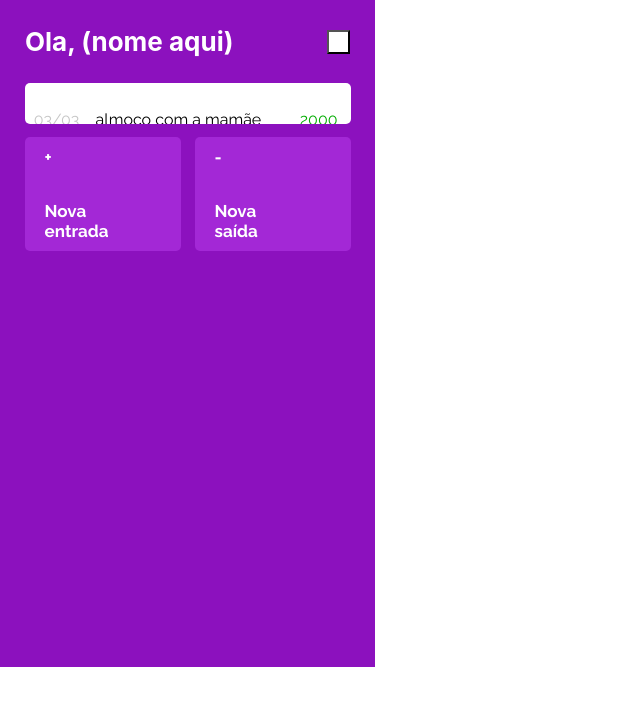
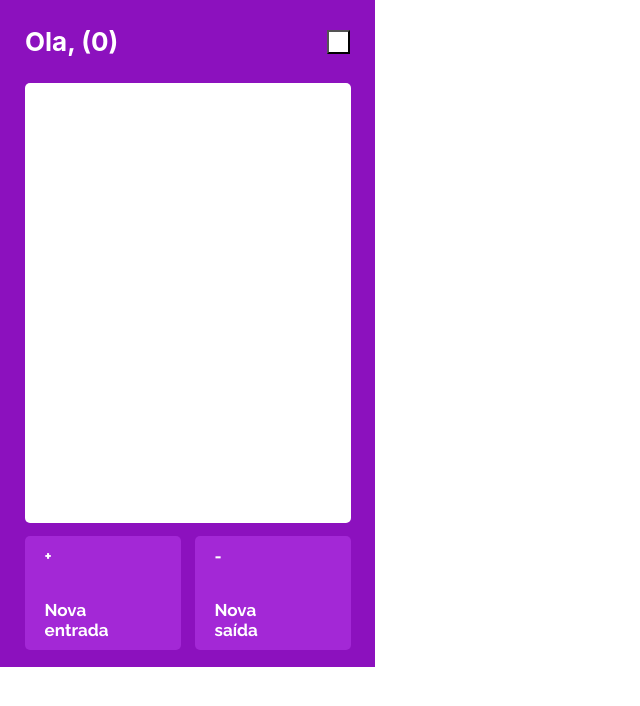
Before and after one commit to julianof03/projeto13-mywallet-front, a React (Create React App) app: page /listscreen in a window 1280 px wide. Shown: the top 706 px of the page, without its empty margins (0-640 px from the left). Built offline with nearby package versions, Linux system fonts and the light colour scheme; a web font is replaced by a local one.

Commit message:
add output List

```diff
--- a/src/component/listscreen.js
+++ b/src/component/listscreen.js
@@ -1,123 +1,42 @@
 import { useState } from "react";
 import { Link, useNavigate } from "react-router-dom";
+import axios from "axios";
 import styled from "styled-components";
 import React from "react";
 import "@fontsource/saira-stencil-one";
 
 
 export default function ListScreen() {
-    const [name, SetName] = useState([]);
-    const [email, SetEmail] = useState([]);
-    const [password, SetPassword] = useState([]);
-    const [spassword, SetSPassword] = useState([]);
-    const [disbleinput, SetDisbleinput] = useState('');
-    const [loading, SetLoading] = useState(false);
-
-    const listarr = [{
+    const [list, SetList] = useState([]);
+    const listarr = {
         day: "03/03",
         text: "almoço com a mamãe",
         type: "in",
         amount: "2000"
-    },
-    {
-        day: "03/03",
-        text: "almoço com a mamãe",
-        type: "out",
-        amount: "2000"
-    },
-    {
-        day: "03/03",
-        text: "almoço com a mamãe",
-        type: "in",
-        amount: "2000"
-    },
-    {
-        day: "03/03",
-        text: "almoço com a mamãe",
-        type: "out",
-        amount: "2000"
-    },
-    {
-        day: "03/03",
-        text: "almoço com a mamãe",
-        type: "out",
-        amount: "2000"
-    },
-    {
-        day: "03/03",
-        text: "almoço com a mamãe",
-        type: "out",
-        amount: "2000"
-    },
-    {
-        day: "03/03",
-        text: "almoço com a mamãe",
-        type: "out",
-        amount: "2000"
-    },
-    {
-        day: "03/03",
-        text: "almoço com a mamãe",
-        type: "out",
-        amount: "2000"
-    },
-    {
-        day: "03/03",
-        text: "almoço com a mamãe",
-        type: "out",
-        amount: "2000"
-    },
-    {
-        day: "03/03",
-        text: "almoço com a mamãe",
-        type: "out",
-        amount: "2000"
-    },
-    {
-        day: "03/03",
-        text: "almoço com a mamãe",
-        type: "out",
-        amount: "2000"
-    },
-    {
-        day: "03/03",
-        text: "almoço com a mamãe",
-        type: "out",
-        amount: "2000"
-    },
-    {
-        day: "03/03",
-        text: "almoço com a mamãe",
-        type: "out",
-        amount: "2000"
-    },
-    {
-        day: "03/03",
-        text: "almoço com a mamãe",
-        type: "out",
-        amount: "2000"
-    },
-    {
-        day: "03/03",
-        text: "almoço com a mamãe",
-        type: "out",
-        amount: "2000"
-    },
-    {
-        day: "03/03",
-        text: "almoço com a mamãe",
-        type: "out",
-        amount: "2000"
-    },]
+    };
+    let soma = 0;
+    function refreshList(){
+        let conta = 2;
+        const requisicao = axios.get("http://localhost:5000/listscreen");
+        requisicao.then(resposta => {
+            SetList(resposta.data);
+		})
+        list.map((e)=> {
+            let num = parseFloat(e.amount)
+            console.log(num);
+            conta += num;
+            console.log(conta)});
+        soma = conta;
+    }
 
     return (
         <Container>
             <TopBar placeholder="topbar">
-                <p>Ola, (nome aqui)</p>
-                <button></button>
+                <p>Ola, ({soma})</p>
+                <button onClick={refreshList}></button>
             </TopBar>
             <List>
-                <p className="listitem">{listarr.map((e) =>
+                <p className="listitem">{list.map((e) =>
                     <div className="singleItem">
                         <div><p className="day">{e.day}</p> <p>{e.text}</p></div>
                         <p className={e.type}>{e.amount}</p>
@@ -140,6 +59,7 @@ export default function ListScreen() {
             </Buttons>
         </Container>);
 }
+
 const Container = styled.div`
     width: 375px;
     height: 667px;
@@ -171,8 +91,9 @@ const Container = styled.div`
 const List = styled.div`
     display: flex;
     width: 326px;
-    height: 41px;
-    align-items: center;
+    min-height:440px;
+    max-height: 440px;
+    align-items: flex-end;
     justify-content: flex-start;
     flex-direction: column;
     background-color: #ffffff;
--- a/src/component/newinscreen.js
+++ b/src/component/newinscreen.js
@@ -2,33 +2,47 @@ import { useState } from "react";
 import { Link, useNavigate } from "react-router-dom";
 import styled from "styled-components";
 import React from "react";
+import axios from "axios";
 import "@fontsource/saira-stencil-one";
 
 
 export default function NewInScreen(){
-    const [email, SetEmail] = useState([]);
-    const [password, SetPassword] = useState([]);
-    const [disbleinput, SetDisbleinput] = useState('');
-    const [loading, SetLoading] = useState(false);
+    const [valor, SetValor] = useState([]);
+    const [text, SetText] = useState([]);
+    const navigate = useNavigate();
 
+    function AddList(event){
+        event.preventDefault();
+            const dados = {
+                valor,
+                text,
+            };
+            const requisicao = axios.post("http://localhost:5000/newinscreen", dados);
+            requisicao.then(certo);
+            requisicao.catch(errado);
+    }
+    function certo(){
+        navigate('/listscreen');
+    }
+    function errado(){
+        alert('algo deu errado :(');
+    }
     return(
     <Container>
         <TopBar className="TopBar">
             <p>Nova Entrada</p>
         </TopBar>
-            <input disabled={disbleinput} type="email" placeholder="Valor"
-                onChange={(e) => SetEmail(e.target.value)}
-                value = {email}>
+            <input type="number" placeholder="Valor"
+                onChange={(e) => SetValor(e.target.value)}
+                value = {valor}>
             </input>
-            <input disabled={disbleinput} type="password" placeholder="Descrição"
-                onChange={(e) => SetPassword(e.target.value)}
-                value = {password}>
+            <input type="text" placeholder="Descrição"
+                onChange={(e) => SetText(e.target.value)}
+                value = {text}>
             </input>
-            <Link to={"/listscreen"} style={{textDecoration:"none"}}>
-                <Responde>
+            <Responde onClick={AddList}>
                     <p>Salvar Entrada</p>
-                </Responde>
-            </Link>
+            </Responde>
     </Container>);
 }
 const Container = styled.div`
--- a/src/component/newoutscreen.js
+++ b/src/component/newoutscreen.js
@@ -2,33 +2,47 @@ import { useState } from "react";
 import { Link, useNavigate } from "react-router-dom";
 import styled from "styled-components";
 import React from "react";
+import axios from "axios";
 import "@fontsource/saira-stencil-one";
 
 
 export default function NewOutScreen(){
-    const [email, SetEmail] = useState([]);
-    const [password, SetPassword] = useState([]);
-    const [disbleinput, SetDisbleinput] = useState('');
-    const [loading, SetLoading] = useState(false);
+    const [valor, SetValor] = useState([]);
+    const [text, SetText] = useState([]);
+    const navigate = useNavigate();
 
+    function AddList(event){
+        event.preventDefault();
+            const dados = {
+                valor,
+                text,
+            };
+            const requisicao = axios.post("http://localhost:5000/newoutscreen", dados);
+            requisicao.then(certo);
+            requisicao.catch(errado);
+    }
+    function certo(){
+        navigate('/listscreen');
+    }
+    function errado(){
+        alert('algo deu errado :(');
+    }
     return(
     <Container>
         <TopBar className="TopBar">
             <p>Nova Saída</p>
         </TopBar>
-            <input disabled={disbleinput} type="email" placeholder="Valor"
-                onChange={(e) => SetEmail(e.target.value)}
-                value = {email}>
+            <input type="number" placeholder="Valor"
+                onChange={(e) => SetValor(e.target.value)}
+                value = {valor}>
             </input>
-            <input disabled={disbleinput} type="password" placeholder="Descrição"
-                onChange={(e) => SetPassword(e.target.value)}
-                value = {password}>
+            <input type="text" placeholder="Descrição"
+                onChange={(e) => SetText(e.target.value)}
+                value = {text}>
             </input>
-            <Link to={"/listscreen"} style={{textDecoration:"none"}}>
-                <Responde>
+            <Responde onClick={AddList}>
                     <p>Salvar Saída</p>
                 </Responde>
-            </Link>
     </Container>);
 }
 const Container = styled.div`
```
